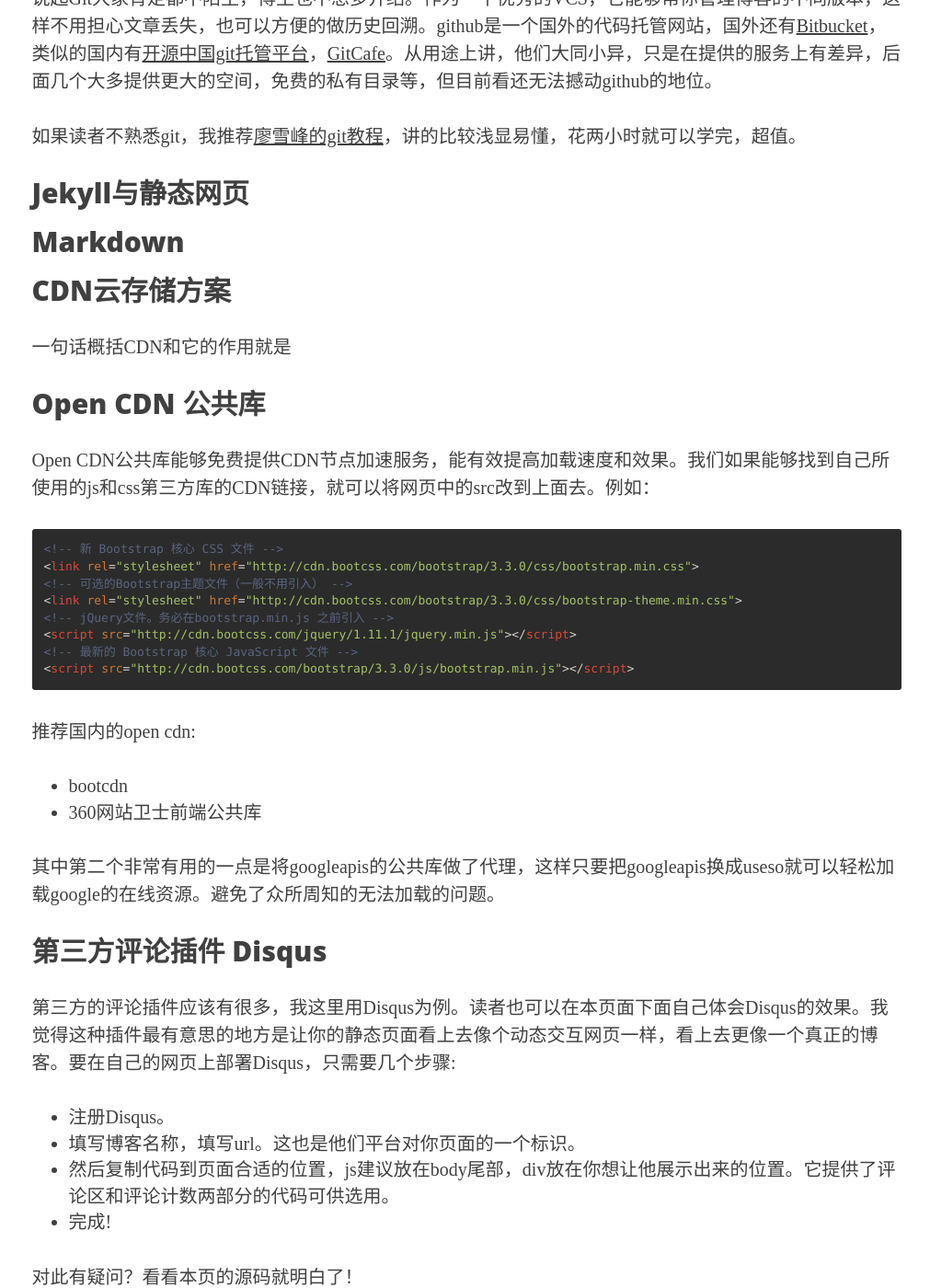
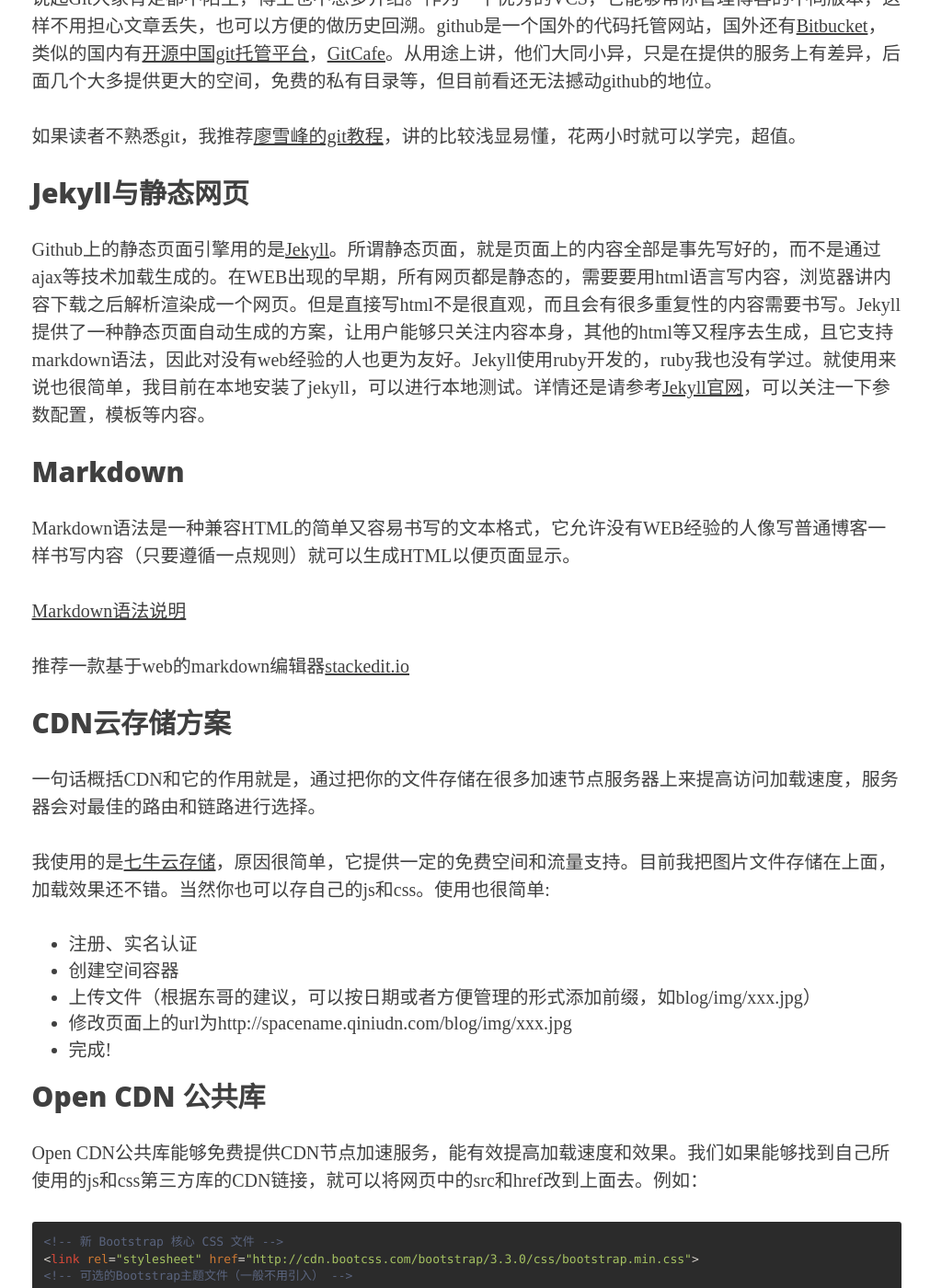
Before and after one commit to shadowwalker/blog, a Jekyll site: the page built from _posts/2014-11-19-setup_site_on_github.markdown, in a window 1280 px wide and 1400 px high, scrolled down 3766 px. Shown: the whole window at 92% size, without its empty margins (133-1144 px from the left). Built offline with Jekyll 4.4.1, drawn with Linux system fonts in a browser that asks for light colours; nearby versions of some CDN libraries; some web fonts are replaced; comment, search, counter and statistics services are not loaded.

Commit message:
post finished

```diff
--- a/_posts/2014-11-19-setup_site_on_github.markdown
+++ b/_posts/2014-11-19-setup_site_on_github.markdown
@@ -111,21 +112,38 @@ $ git push origin gh-pages</code></pre>
 再次，github的开源管理已经做得相当出色，并且利用他的免费资源，加之网络上其他的资源。完全可以建立零成本，也不用担心流量问题的出色的小站。这是让人非常兴奋的事情。
 
 ##Git 和 Github
+
 说起Git大家肯定都不陌生，博主也不想多介绍。作为一个优秀的VCS，它能够帮你管理博客的不同版本，这样不用担心文章丢失，也可以方便的做历史回溯。github是一个国外的代码托管网站，国外还有[Bitbucket](https://bitbucket.org/)，类似的国内有[开源中国git托管平台](http://git.oschina.net/)，[GitCafe](https://gitcafe.com/)。从用途上讲，他们大同小异，只是在提供的服务上有差异，后面几个大多提供更大的空间，免费的私有目录等，但目前看还无法撼动github的地位。
 
 如果读者不熟悉git，我推荐[廖雪峰的git教程](http://www.liaoxuefeng.com/wiki/0013739516305929606dd18361248578c67b8067c8c017b000)，讲的比较浅显易懂，花两小时就可以学完，超值。
 
 ##Jekyll与静态网页
 
+Github上的静态页面引擎用的是[Jekyll](http://jekyllrb.com/)。所谓静态页面，就是页面上的内容全部是事先写好的，而不是通过ajax等技术加载生成的。在WEB出现的早期，所有网页都是静态的，需要要用html语言写内容，浏览器讲内容下载之后解析渲染成一个网页。但是直接写html不是很直观，而且会有很多重复性的内容需要书写。Jekyll提供了一种静态页面自动生成的方案，让用户能够只关注内容本身，其他的html等又程序去生成，且它支持markdown语法，因此对没有web经验的人也更为友好。Jekyll使用ruby开发的，ruby我也没有学过。就使用来说也很简单，我目前在本地安装了jekyll，可以进行本地测试。详情还是请参考[Jekyll官网](http://jekyllrb.com/)，可以关注一下参数配置，模板等内容。
+
 ##Markdown
+
+Markdown语法是一种兼容HTML的简单又容易书写的文本格式，它允许没有WEB经验的人像写普通博客一样书写内容（只要遵循一点规则）就可以生成HTML以便页面显示。
+
+[Markdown语法说明](http://wowubuntu.com/markdown/index.html)
+
+推荐一款基于web的markdown编辑器[stackedit.io](https://stackedit.io/)
 
 ##CDN云存储方案
 
-一句话概括CDN和它的作用就是
+一句话概括CDN和它的作用就是，通过把你的文件存储在很多加速节点服务器上来提高访问加载速度，服务器会对最佳的路由和链路进行选择。
+
+我使用的是[七牛云存储](http://www.qiniu.com/)，原因很简单，它提供一定的免费空间和流量支持。目前我把图片文件存储在上面，加载效果还不错。当然你也可以存自己的js和css。使用也很简单:
+
+* 注册、实名认证
+* 创建空间容器
+* 上传文件（根据东哥的建议，可以按日期或者方便管理的形式添加前缀，如blog/img/xxx.jpg）
+* 修改页面上的url为http://spacename.qiniudn.com/blog/img/xxx.jpg
+* 完成!
 
 ##Open CDN 公共库
 
-Open CDN公共库能够免费提供CDN节点加速服务，能有效提高加载速度和效果。我们如果能够找到自己所使用的js和css第三方库的CDN链接，就可以将网页中的src改到上面去。例如：
+Open CDN公共库能够免费提供CDN节点加速服务，能有效提高加载速度和效果。我们如果能够找到自己所使用的js和css第三方库的CDN链接，就可以将网页中的src和href改到上面去。例如：
 
 <pre class="code-container"><code class="html">&lt;!-- 新 Bootstrap 核心 CSS 文件 --&gt;
 &lt;link rel="stylesheet" href="http://cdn.bootcss.com/bootstrap/3.3.0/css/bootstrap.min.css"&gt;
```
Also changed, not shown: other parts of _posts/2014-11-19-setup_site_on_github.markdown (+2 -1 lines).
